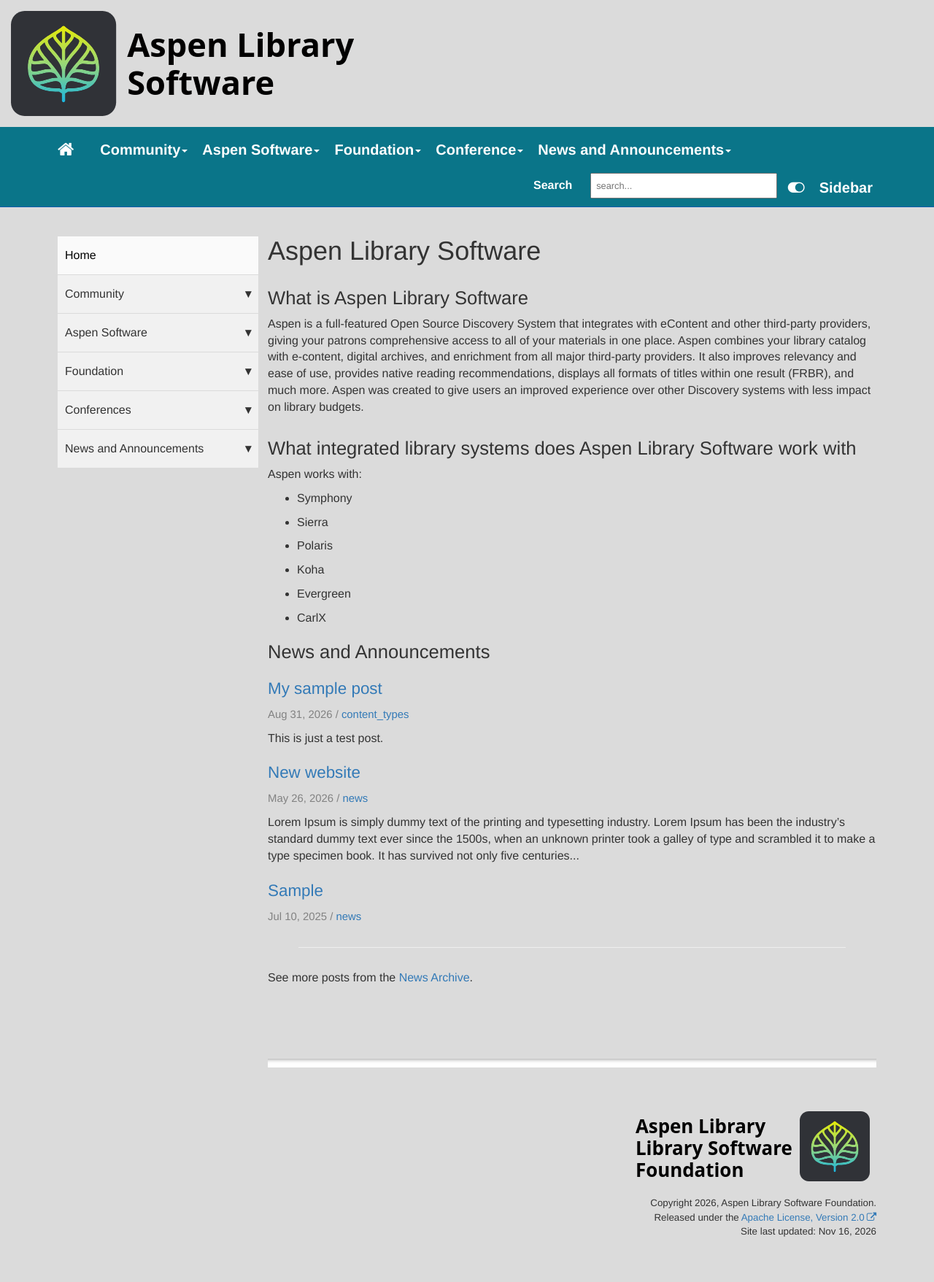
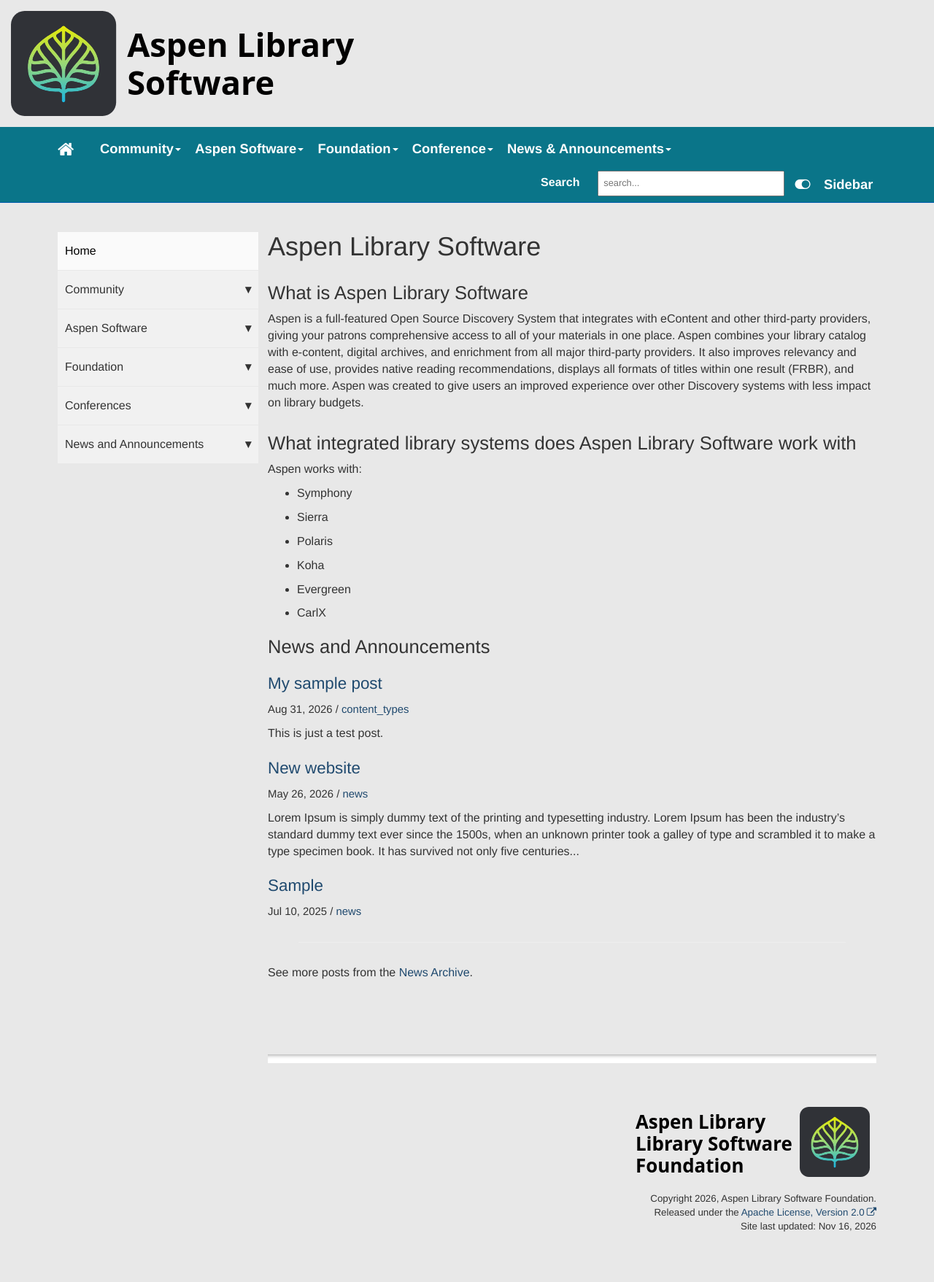
Before and after one commit to AspenLibrarySoftware/website, a Jekyll site: the page built from index.md, in a window 1280 px wide. Shown: the whole page at 73% size. Built offline with Jekyll 4.4.1, drawn with Linux system fonts in a browser that asks for light colours; comment, search, counter and statistics services are not loaded.

Commit message:
Update font size in nav, update text color for accessibility

```diff
--- a/_data/topnav.yml
+++ b/_data/topnav.yml
@@ -62,7 +62,7 @@ topnav_dropdowns:
         #  url:
         - title: AspenCon 2026
           external_url: https://community.aspendiscovery.org/AspenCon2026
-    - title: News and Announcements
+    - title: News & Announcements
       folderitems:
         - title: News and Announcements
           url: news.html
--- a/css/customstyles.css
+++ b/css/customstyles.css
@@ -195,7 +195,7 @@ p.external a {
 #definition-box-container div a.active {
     font-weight: bold;
 }
-p.post-meta {font-size: 80%; color: #777;}
+p.post-meta {font-size: 80%; color: #333333;}
 
 .entry-date{font-size: .93rem;font-size:0.875rem;line-height:1.71429;margin-bottom:0;text-transform:uppercase;}
 
@@ -983,7 +983,7 @@ div.results {
 
 .post-meta {
     font-size: .93rem;
-    color: #828282;
+    color: #333333;
 }
 
 .post-link {
--- a/css/theme-aspen.css
+++ b/css/theme-aspen.css
@@ -18,7 +18,7 @@ ul#mysidebar {
 	color: #ffffff;
 }
 
-body {background-color: #dbdbdb}
+body {background-color: #E8E8E8}
 
 .summary {
     color: #808080;
@@ -159,7 +159,7 @@ li.sidebarTitle {
 
 /* Embiggen fonts in navbar */
 .container.topnavlinks .collapse.navbar-collapse a {
-    font-size: 1.25em;
+    font-size: 1.15em;
     font-weight: bold;
     line-height: 1.5em;
     padding: .25em;
@@ -198,3 +198,9 @@ li.sidebarTitle {
     align-items: center;
     justify-content: center;
 }
+
+a {
+  color: #204A6F;
+  text-decoration: none;
+
+  /* #dbdbdb */
```
